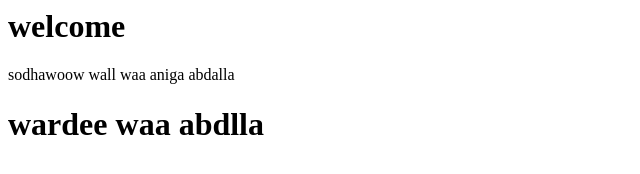
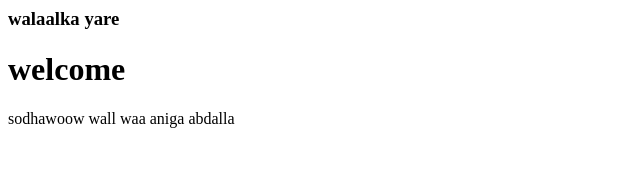
Before and after one commit to taajirloobage/youtube, a plain HTML site: page index.html in a window 1280 px wide. Shown: the whole page, without its empty margins (0-640 px from the left). Drawn offline with Linux system fonts and the light colour scheme.

Commit message:
added walaalka yare

```diff
--- a/index.html
+++ b/index.html
@@ -2,9 +2,10 @@
     <head>
         <title>my frist web site </title>
         <body>
+            <h3>walaalka yare</h3>
             <h1>welcome </h1>
             <p>sodhawoow wall waa aniga abdalla</p>
-            <h1>wardee waa abdlla</h1>
+
         </body>
     </head>
 </html>
```
